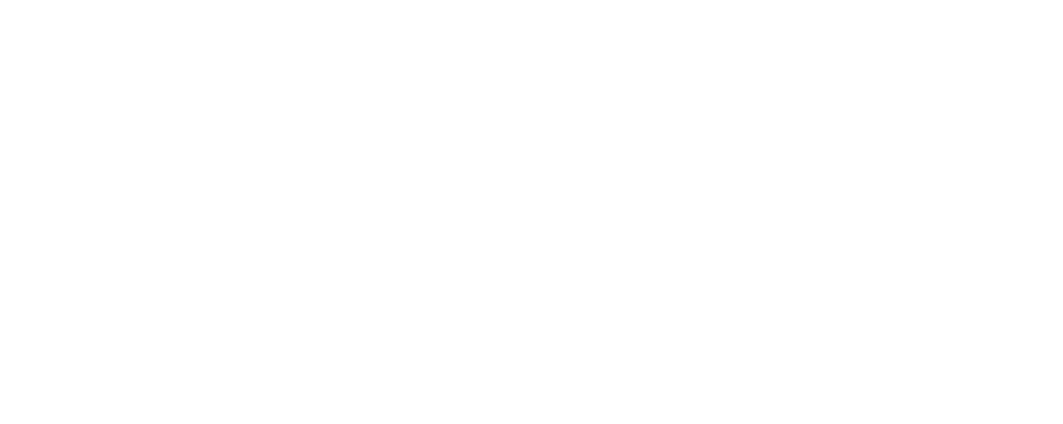
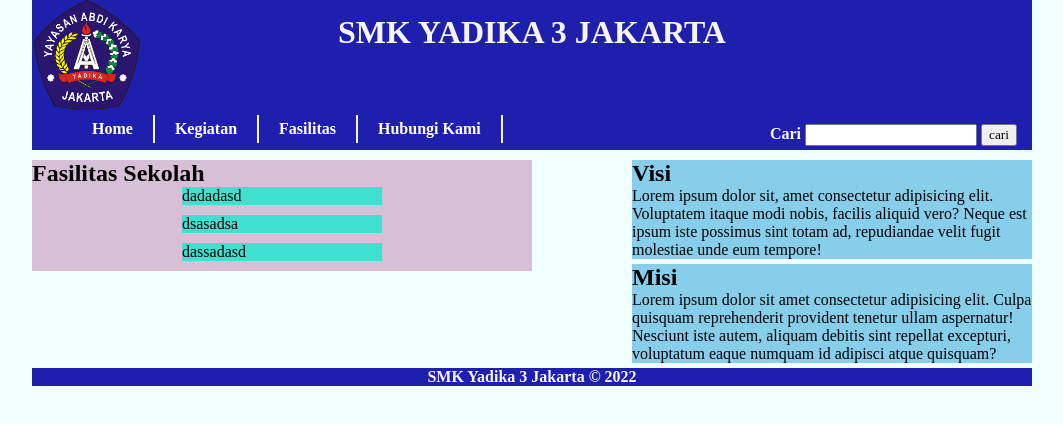
Before and after one commit to mashajirahmat7/web_sekolah, a plain HTML site: page fasilitas.html in a window 1280 px wide. Shown: the whole page, without its empty margins (108-1171 px from the left). Drawn offline with Linux system fonts and the light colour scheme.

Commit message:
menambahkan fasilitas.html

```diff
--- a/css/style(fasilitas).css
+++ b/css/style(fasilitas).css
@@ -0,0 +1,117 @@
+*{
+    padding: 0 auto;
+    margin: 0 auto;
+    font-family: 'Times New Roman', Times, serif;
+}
+
+body{
+    background-color: azure;
+}
+
+.container{
+    width: 1000px;
+    margin: 0 auto;
+    overflow: hidden;
+}
+
+.header{
+    background: repeat-x #1f1fad;
+    width: 100%;
+    height: 150px;
+    overflow: hidden;
+    margin-bottom: 10px;
+}
+
+.header img{
+    width: 110px;
+    height: 110px;
+}
+
+.header h1{
+    text-align: center;
+    position: relative;
+    margin-top: -100px;
+    color: whitesmoke;
+}
+
+.header #daftar-menu {
+    list-style: none;
+    margin-top: 4px;
+}
+
+.header #daftar-menu li{
+    float: left;
+    margin-top: 60px;
+    padding: 5px 20px;
+    border-right: 2px solid whitesmoke;
+}
+
+.header #daftar-menu li a{
+    text-decoration: none;
+    font-weight: bold;
+    color: white;
+}
+
+.header form{
+    float: right;
+    margin-top: 64px;
+    padding-right: 15px;
+    padding-top: 5px;
+}
+
+.header form label{
+    font-weight: bold;
+    color: whitesmoke;
+}
+
+.content{
+    float: left;
+    width: 500px;
+    background-color: thistle;
+}
+
+.content .content1{
+    background-color: turquoise;
+    width: 200px;
+    margin-bottom: 10px;
+    overflow: hidden;
+}
+
+.content .content2 {
+    background-color: turquoise;
+    width: 200px;
+    margin-bottom: 10px;
+    overflow: hidden;
+}
+
+.content3 {
+    background-color: turquoise;
+    width: 200px;
+    margin-bottom: 10px;
+    overflow: hidden;
+}
+
+.sidebar{
+    float: right;
+    width: 400px;
+}
+
+.sidebar .sidebar1{
+    margin-bottom: 5px;
+    overflow: hidden;
+    background-color: skyblue;
+}
+
+.sidebar .sidebar2 {
+    margin-bottom: 5px;
+    overflow: hidden;
+    background-color: skyblue;
+}
+
+.footer{
+    clear: both;
+    text-align: center;
+    background-color: #1f1fad;
+    font-weight: bold;
+    color: whitesmoke;
+}
--- a/fasilitas.html
+++ b/fasilitas.html
@@ -4,9 +4,63 @@
     <meta charset="UTF-8">
     <meta http-equiv="X-UA-Compatible" content="IE=edge">
     <meta name="viewport" content="width=device-width, initial-scale=1.0">
-    <title>Fasilitas Sekolah</title>
+    <link rel="stylesheet" href="css/style(berita).css">
+    <title>Berita Terbaru</title>
 </head>
 <body>
+    <div class="container">
 
+            <div class="header">
+                <img src="img/yadika.png" alt="logo_yadika">
+                <h1>SMK YADIKA 3 JAKARTA</h1>
+                <ul id="daftar-menu">
+                    <li><a href="index.html">Home</a></li>
+                    <li><a href="berita.html">Kegiatan</a></li>
+                    <li><a href="fasilitas.html">Fasilitas</a></li>
+                    <li><a href="contact.html">Hubungi Kami</a></li>
+                </ul>
+
+                <form action="">
+                    <label for="cari">Cari</label>
+                    <input type="text" name="cari" id="cari">
+                    <input type="button" value="cari" id="tombol-cari">
+                </form>
+            </div>
+
+            <div class="content">
+                <h2>Fasilitas Sekolah</h2>
+                <div class="content1">
+                    dadadasd
+                </div>
+
+                <div class="content2">
+                    dsasadsa
+                </div>
+
+                <div class="content3">
+                    dassadasd
+                </div>
+            </div>
+
+            <div class="sidebar">
+                <div class="sidebar1">
+                    <h2>Visi</h2>
+                    <p>Lorem ipsum dolor sit, amet consectetur adipisicing elit. Voluptatem itaque modi nobis,
+                        facilis aliquid vero? Neque est ipsum iste possimus sint totam ad,
+                        repudiandae velit fugit molestiae unde eum tempore!</p>
+                </div>
+
+                <div class="sidebar2">
+                    <h2>Misi</h2>
+                    <p>Lorem ipsum dolor sit amet consectetur adipisicing elit. Culpa quisquam reprehenderit
+                        provident tenetur ullam aspernatur! Nesciunt iste autem, aliquam debitis sint
+                        repellat excepturi, voluptatum eaque numquam id adipisci atque quisquam?</p>
+                </div>
+            </div>
+
+            <div class="footer">
+                <label for="">SMK Yadika 3 Jakarta &copy; 2022 </label>
+            </div>
+    </div>
 </body>
 </html>
```
